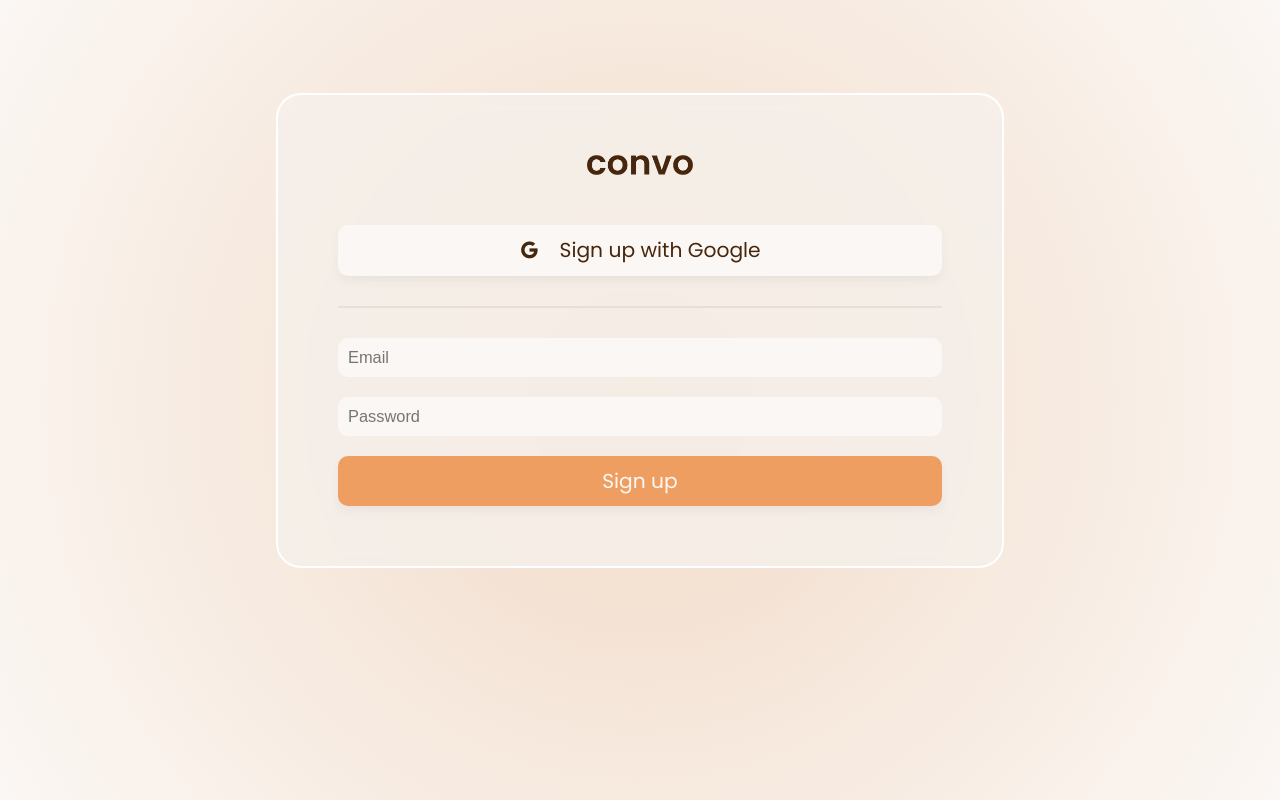
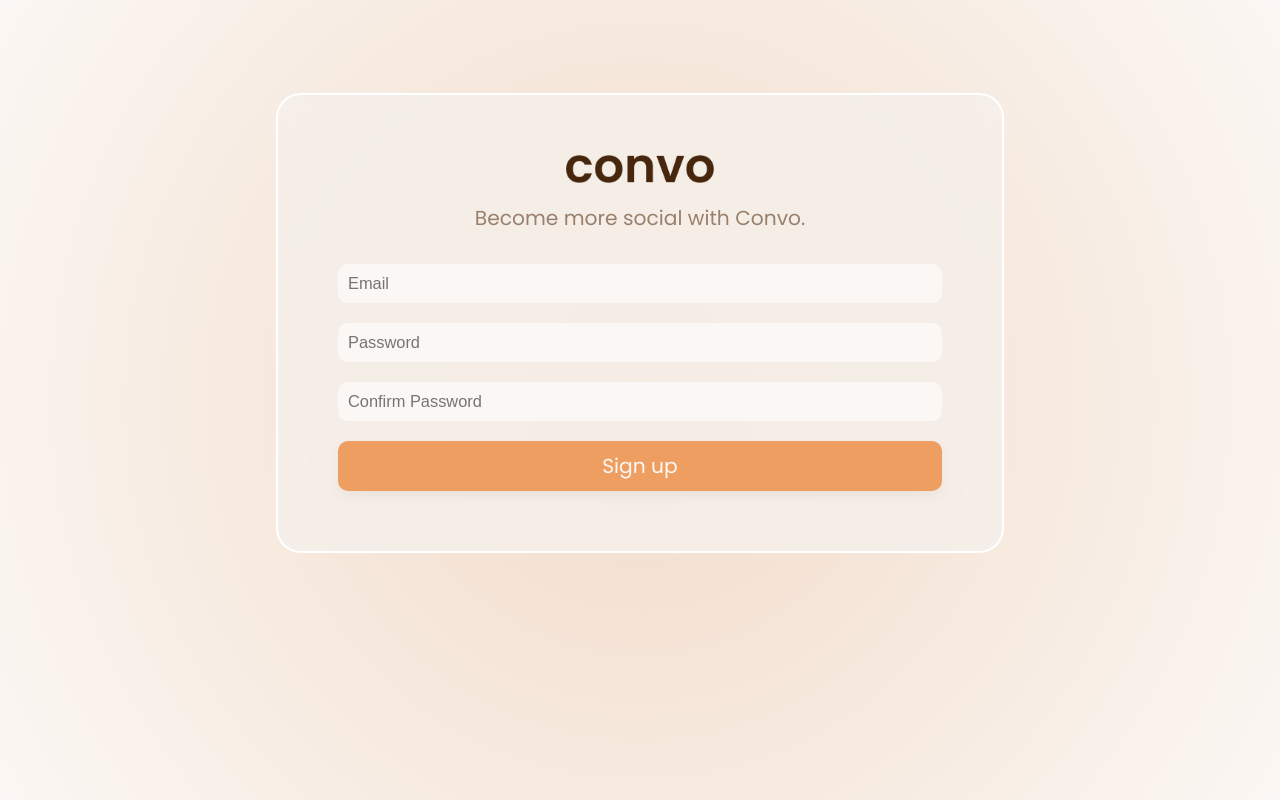
Before and after one commit to doeunkwon/convo, a React (Create React App) app in the folder client/: page /signup in a window 1280 px wide. Built offline with nearby package versions, Linux system fonts and the light colour scheme; no server answers.

Commit message:
confirm password, and reauthenticate to delete account, and remove google auth cus its causing headaches

```diff
--- a/client/src/components/ProgressCard.tsx
+++ b/client/src/components/ProgressCard.tsx
@@ -11,15 +11,15 @@ function ProgressCard({ progress }: ProgressCardProps) {
     <main className="panel-card">
       <section className="panel-card-horizontal-header">
         <section className="panel-streak-text">
-          <p>Current streak</p>
-          <h3>
+          <p>Current Streak</p>
+          <h3 style={{ color: "var(--text-color)" }}>
             {progress.currentStreak}{" "}
             {progress.currentStreak === 1 ? "day" : "days"}
           </h3>
         </section>
         <section className="panel-card-slit"></section>
         <section className="panel-streak-text">
-          <p>Longest streak</p>
+          <p>Longest Streak</p>
           <section
             style={{
               display: "flex",
--- a/client/src/constants.ts
+++ b/client/src/constants.ts
@@ -1,4 +1,4 @@
 export const weeks = 26;
 export const daysPerWeek = 7;
-// export const today = new Date();
-export const today = new Date('11/07/2024');
+export const today = new Date();
+// export const today = new Date('11/13/2024');
--- a/client/src/pages/SettingsPage.tsx
+++ b/client/src/pages/SettingsPage.tsx
@@ -1,9 +1,17 @@
 import "../styles/SettingsPage.css";
-import { signOut, deleteUser } from "firebase/auth";
+import {
+  signOut,
+  deleteUser,
+  EmailAuthProvider,
+  reauthenticateWithCredential,
+} from "firebase/auth";
 import { auth } from "../firebaseConfig";
 import { useNavigate } from "react-router-dom";
 import Button from "../components/Button";
 import { useState } from "react";
+import { deleteUserPreference } from "../services/preferenceService";
+import { deleteProgress } from "../services/progressService";
+import { deleteChallenge } from "../services/challengeService";
 
 interface SettingsPageProps {
   handleLevelChange: (event: React.ChangeEvent<HTMLSelectElement>) => void;
@@ -39,11 +47,33 @@ function SettingsPage({
     if (user) {
       // Add confirmation dialog
       const confirmDelete = window.confirm(
-        "Are you sure you want to delete your account?"
+        "Are you sure you want to delete your account? This action cannot be undone."
       );
       if (!confirmDelete) return; // Exit if the user cancels
 
+      // Prompt for re-authentication
+      const credential = prompt(
+        "Please enter your password to confirm deletion:"
+      );
+      if (!credential) return; // Exit if no password is provided
+
       try {
+        // Ensure user.email is not null
+        if (!user.email) {
+          throw new Error("User email is not available.");
+        }
+
+        // Re-authenticate the userN
+        const userCredential = EmailAuthProvider.credential(
+          user.email,
+          credential
+        );
+        await reauthenticateWithCredential(user, userCredential);
+
+        // Proceed with account deletion
+        await deleteUserPreference(user.uid);
+        await deleteProgress(user.uid);
+        await deleteChallenge(user.uid);
         await deleteUser(user);
         console.log("User account deleted");
         navigate("/"); // Redirect to the home or login page after account deletion
@@ -116,7 +146,16 @@ function SettingsPage({
                 <option value="4">4. Skilled Conversationalist</option>
                 <option value="5">5. Social Pro</option>
               </select>
-              <button className="orange-button">Set level</button>
+              <button
+                className="orange-button"
+                onClick={() => {
+                  handleLevelSet();
+                  alert("Social level updated");
+                  togglePopup();
+                }}
+              >
+                Set level
+              </button>
             </section>
           </div>
         </div>
--- a/client/src/pages/SignInPage.tsx
+++ b/client/src/pages/SignInPage.tsx
@@ -1,9 +1,5 @@
 import React, { useState } from "react";
-import {
-  signInWithEmailAndPassword,
-  signInWithPopup,
-  GoogleAuthProvider,
-} from "firebase/auth";
+import { signInWithEmailAndPassword } from "firebase/auth";
 import { auth } from "../firebaseConfig";
 import { useNavigate } from "react-router-dom";
 import "../styles/SignInPage.css"; // Import the CSS file for styling
@@ -32,29 +28,25 @@ function SignInPage() {
     }
   };
 
-  const handleGoogleSignIn = async () => {
-    const provider = new GoogleAuthProvider();
-    try {
-      const result = await signInWithPopup(auth, provider);
-      console.log("Google sign-in successful:", result.user);
-      navigate("/daily"); // Redirect to /daily after successful Google sign-in
-    } catch (error: any) {
-      console.error("Error signing in with Google:", error.message);
-    }
-  };
+  // const handleGoogleSignIn = async () => {
+  //   const provider = new GoogleAuthProvider();
+  //   try {
+  //     const result = await signInWithPopup(auth, provider);
+  //     console.log("Google sign-in successful:", result.user);
+  //     navigate("/daily"); // Redirect to /daily after successful Google sign-in
+  //   } catch (error: any) {
+  //     console.error("Error signing in with Google:", error.message);
+  //   }
+  // };
 
   return (
     <main className="sign-in">
       <section className="sign-in-content">
-        <img
-          style={{
-            height: "calc(12px + 1vmin)",
-            marginBottom: "var(--small-gap)",
-          }}
-          src={convo}
-          alt="Convo Logo"
-        />
-        <button onClick={handleGoogleSignIn} className="sign-in-google-button">
+        <section className="sign-in-header">
+          <img src={convo} alt="Convo Logo" />
+          <p>Become more social with Convo.</p>
+        </section>
+        {/* <button onClick={handleGoogleSignIn} className="sign-in-google-button">
           <p style={{ color: "var(--text-color)" }}>
             <i className="ri-google-fill"></i>
           </p>
@@ -66,7 +58,7 @@ function SignInPage() {
             height: "2px",
             background: "var(--feint-color)",
           }}
-        />
+        /> */}
         <form onSubmit={handleSignIn} className="sign-in-form">
           <input
             type="email"
--- a/client/src/pages/SignUpPage.tsx
+++ b/client/src/pages/SignUpPage.tsx
@@ -1,17 +1,14 @@
 import React, { useState } from "react";
-import {
-  createUserWithEmailAndPassword,
-  signInWithPopup,
-  GoogleAuthProvider,
-} from "firebase/auth";
+import { createUserWithEmailAndPassword } from "firebase/auth";
 import { auth } from "../firebaseConfig";
 import { useNavigate } from "react-router-dom";
-import "../styles/SignUpPage.css";
+import "../styles/SignInPage.css";
 import convo from "../assets/convo.png";
 
 function SignUpPage() {
   const [email, setEmail] = useState("");
   const [password, setPassword] = useState("");
+  const [confirmPassword, setConfirmPassword] = useState(""); // New state for confirm password
   const [errorMessage, setErrorMessage] = useState("");
   const navigate = useNavigate();
 
@@ -22,6 +19,12 @@ function SignUpPage() {
       setErrorMessage(
         "Password must be at least 8 characters long and include uppercase, lowercase, number, and special character."
       );
+      return;
+    }
+
+    if (password !== confirmPassword) {
+      // Check if passwords match
+      setErrorMessage("Passwords do not match.");
       return;
     }
 
@@ -40,16 +43,16 @@ function SignUpPage() {
     }
   };
 
-  const handleGoogleSignIn = async () => {
-    const provider = new GoogleAuthProvider();
-    try {
-      const result = await signInWithPopup(auth, provider);
-      console.log("Google sign-in successful:", result.user);
-      navigate("/daily"); // Redirect to /daily after successful Google sign-in
-    } catch (error: any) {
-      console.error("Error signing in with Google:", error.message);
-    }
-  };
+  // const handleGoogleSignIn = async () => {
+  //   const provider = new GoogleAuthProvider();
+  //   try {
+  //     const result = await signInWithPopup(auth, provider);
+  //     console.log("Google sign-in successful:", result.user);
+  //     navigate("/daily"); // Redirect to /daily after successful Google sign-in
+  //   } catch (error: any) {
+  //     console.error("Error signing in with Google:", error.message);
+  //   }
+  // };
 
   const isStrongPassword = (password: string) => {
     const strongPasswordRegex =
@@ -58,17 +61,13 @@ function SignUpPage() {
   };
 
   return (
-    <main className="sign-up">
-      <section className="sign-up-content">
-        <img
-          style={{
-            height: "calc(12px + 1vmin)",
-            marginBottom: "var(--small-gap)",
-          }}
-          src={convo}
-          alt="Convo Logo"
-        />
-        <button onClick={handleGoogleSignIn} className="sign-up-google-button">
+    <main className="sign-in">
+      <section className="sign-in-content">
+        <section className="sign-in-header">
+          <img src={convo} alt="Convo Logo" />
+          <p>Become more social with Convo.</p>
+        </section>
+        {/* <button onClick={handleGoogleSignIn} className="sign-in-google-button">
           <p style={{ color: "var(--text-color)" }}>
             <i className="ri-google-fill"></i>
           </p>
@@ -80,15 +79,15 @@ function SignUpPage() {
             height: "2px",
             background: "var(--feint-color)",
           }}
-        />
-        <form onSubmit={handleSignUp} className="sign-up-form">
+        /> */}
+        <form onSubmit={handleSignUp} className="sign-in-form">
           <input
             type="email"
             value={email}
             onChange={(e) => setEmail(e.target.value)}
             placeholder="Email"
             required
-            className="sign-up-input-field"
+            className="sign-in-input-field"
           />
           <input
             type="password"
@@ -96,14 +95,22 @@ function SignUpPage() {
             onChange={(e) => setPassword(e.target.value)}
             placeholder="Password"
             required
-            className="sign-up-input-field"
+            className="sign-in-input-field"
           />
-          <button type="submit" className="sign-up-button">
+          <input
+            type="password"
+            value={confirmPassword} // Bind confirm password state
+            onChange={(e) => setConfirmPassword(e.target.value)} // Update confirm password state
+            placeholder="Confirm Password"
+            required
+            className="sign-in-input-field"
+          />
+          <button type="submit" className="sign-in-button">
             <p style={{ color: "var(--white-color)" }}>Sign up</p>
           </button>
         </form>
       </section>
-      {errorMessage && <p className="sign-up-error">{errorMessage}</p>}
+      {errorMessage && <p className="sign-in-error">{errorMessage}</p>}
     </main>
   );
 }
--- a/client/src/styles/SignInPage.css
+++ b/client/src/styles/SignInPage.css
@@ -81,6 +81,19 @@
     text-align: center;
   }
 
+  .sign-in-header {
+    display: flex;
+    flex-direction: column;
+    justify-content: center;
+    align-items: center;
+    gap: var(--small-gap)
+  }
+
+  .sign-in-header img {
+    width: auto; /* Make the image responsive */
+    height: calc(20px + 1vmin); /* Maintain aspect ratio */
+}
+
   @media (max-width: 768px) {
     .sign-in {
         width: 100%;
--- a/client/src/styles/SignUpPage.css
+++ /dev/null
@@ -1,90 +0,0 @@
-.sign-up {
-  display: flex;
-  flex-direction: column;
-  align-items: center;
-  justify-content: flex-start;
-  width: calc(100% - (var(--small-gap) * 2));
-  gap: var(--medium-gap)
-}
-.sign-up-content {
-  width: 100%;
-  border-radius: var(--panel-border-radius);
-  border: 2px solid white;
-  background: var(--blur-color);
-  backdrop-filter: var(--blur-radius);
-  gap: var(--medium-gap);
-  padding: var(--large-gap);
-  display: flex;
-  flex-direction: column;
-  align-items: center;
-  justify-content: flex-start;
-  box-sizing: border-box;
-}
-
-  .sign-up-form {
-    display: flex;
-    flex-direction: column;
-    width: 100%;
-    gap: var(--small-gap);
-  }
-
-  .sign-up-input-field {
-    padding: var(--xsmall-gap);
-    border: none;
-    border-radius: 10px;
-    font-size: var(--sp-size);
-    color: var(--text-color);
-    outline: none;
-    background: var(--white-color);
-  }
-
-  .sign-up-create-account-button {
-    font-size: var(--sp-size);
-    cursor: pointer;
-  }
-
-  .sign-up-google-button {
-    width: 100%;
-    background-color: var(--white-color);
-    border-radius: 10px;
-    box-shadow: var(--box-shadow);
-    border: none;
-    padding: var(--xsmall-gap);
-    font-size: 16px;
-    cursor: pointer;
-    transition: background-color 0.3s ease;
-    display: flex;
-    flex-direction: row;
-    align-items: center;
-    justify-content: center;
-    gap: var(--small-gap);
-  }
-
-  .sign-up-button {
-    width: 100%;
-    background-color: var(--orange-color);
-    border-radius: 10px;
-    box-shadow: var(--box-shadow);
-    border: none;
-    padding: var(--xsmall-gap);
-    font-size: 16px;
-    cursor: pointer;
-    transition: background-color 0.3s ease;
-    display: flex;
-    flex-direction: row;
-    align-items: center;
-    justify-content: center;
-    gap: var(--small-gap);
-  }
-
-  .sign-up-error {
-    font-size: var(--sp-size);
-    text-align: center;
-  }
-
-  @media (max-width: 768px) {
-    .sign-up {
-      width: 100%;
-        padding: var(--small-gap);
-    }
-  }
```
